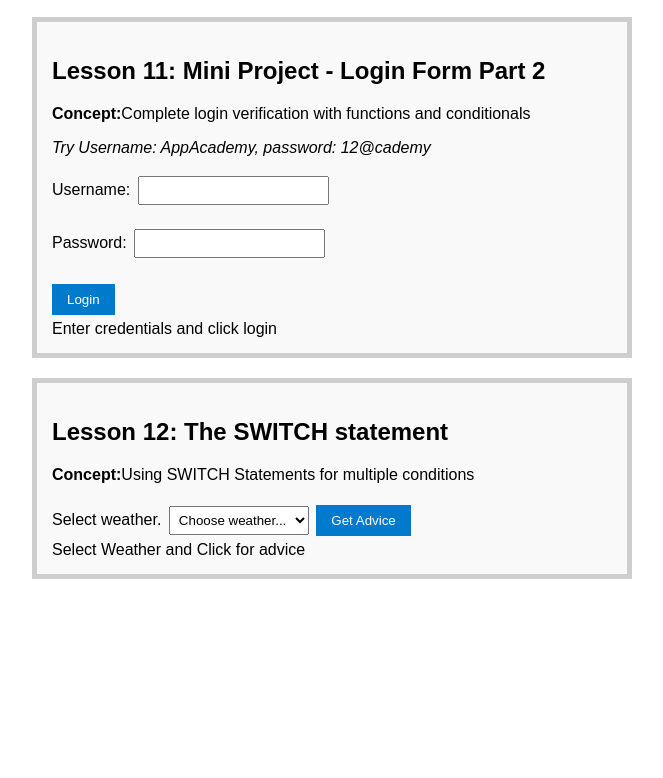
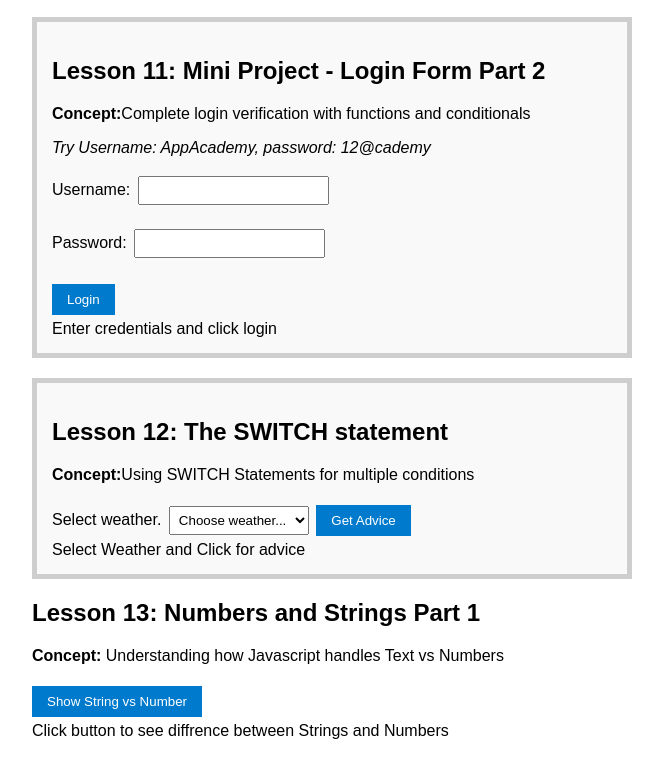
Before and after one commit to BandileLukhele/Week-4---Javascipting, a plain HTML site: page index.html in a window 1280 px wide. Shown: the part 2404-3182 px from the top of the page, without its empty margins (308-971 px from the left). Before the commit the page ends 3043 px from the top, so only its background shows below. Drawn offline with Linux system fonts and the light colour scheme.

Commit message:
Lesson 13: Strings and Numbers

```diff
--- a/index.html
+++ b/index.html
@@ -271,6 +271,28 @@
     </script>
 
     </div>
+
+<!--Lesson 13-->
+<div class="lesson">
+    <h2>Lesson 13: Numbers and Strings Part 1</h2>
+    <p><strong>Concept:</strong> Understanding how Javascript handles Text vs Numbers </p>
+    <button onclick="demonstrateStringNumber()">Show String vs Number</button>
+    <div class="output" id="stringNumberOutput">Click button to see diffrence between Strings and Numbers</div>
+
+    <script>
+        function demonstrateStringNumber() {
+            var numberA = 5;
+            var numberB = 3;
+            var stringA = "5";
+            var stringB = "3";
+
+            document.getElementById("stringNumberOutput").innerHTML =
+            "Number Addition:" + (numberA + numberB) + "<br>" +
+            "String concatenation:" + (stringA + stringB) + "<br>" +
+            "Mixed:" + (numberA + stringB);
+        }
+    </script>
+</div>
 </body>
 
 </html>
```
